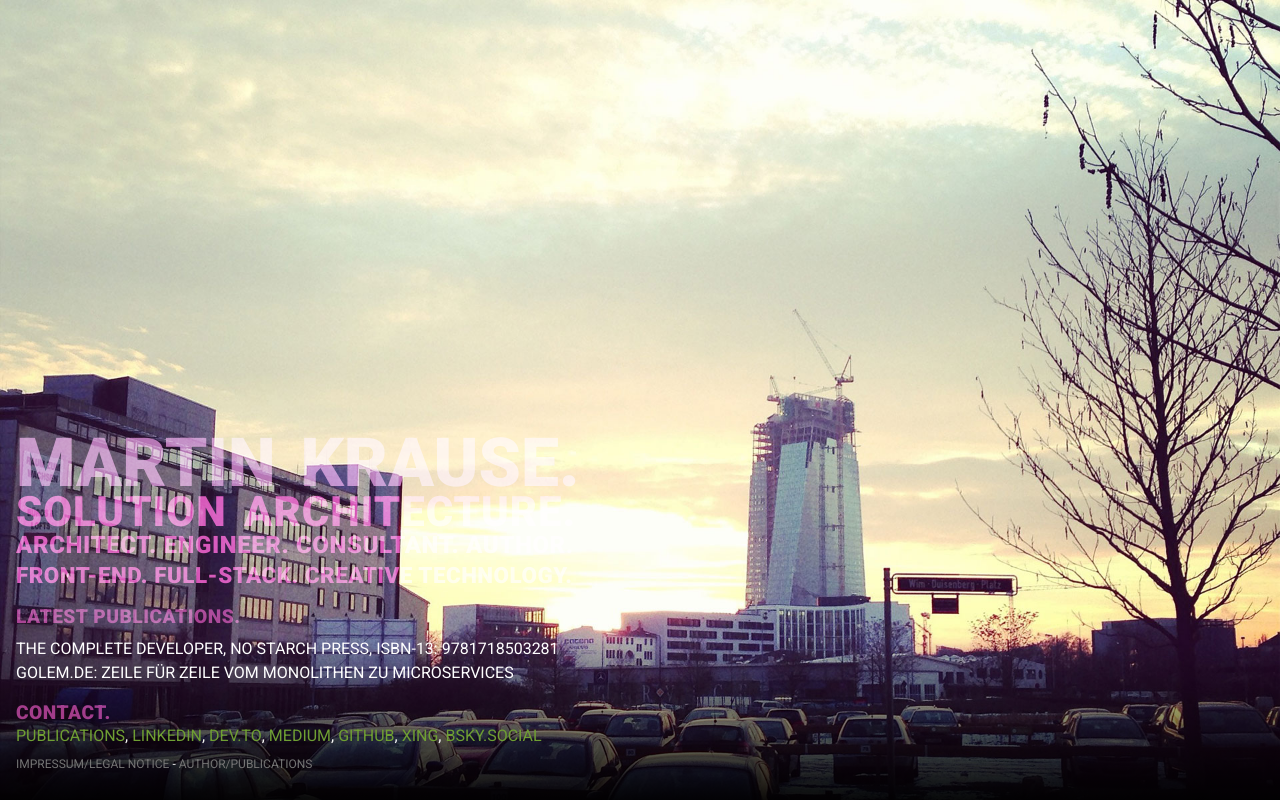
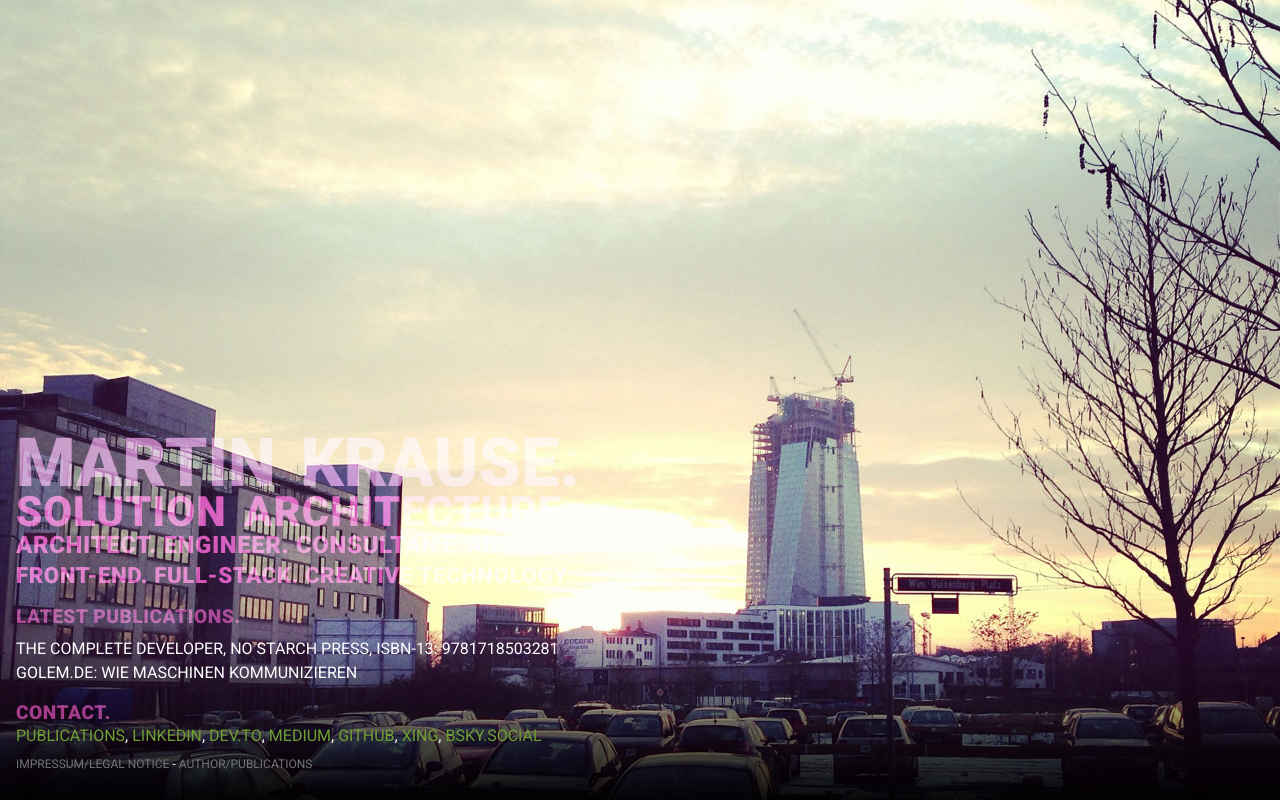
Before and after one commit to martinkr/martinkr.github.com, a website: page index.html in a window 1280 px wide. Drawn offline with Linux system fonts and the light colour scheme.

Commit message:
Update index.html

```diff
--- a/index.html
+++ b/index.html
@@ -70,10 +70,10 @@
               9781718503281</a>
           </li>
 
-          <li>
-           <a href="https://www.golem.de/news/softwarearchitektur-zeile-fuer-zeile-vom-monolithen-zu-microservices-2504-195415.html"
-              title="Golem.de: Zeile für Zeile vom Monolithen zu Microservices">
-              Golem.de: Zeile für Zeile vom Monolithen zu Microservices</a>
+                  <li>
+           <a href="https://www.golem.de/news/softwarearchitektur-wie-maschinen-kommunizieren-2508-198537.html"
+              title="Golem.de: Wie Maschinen kommunizieren">
+              Golem.de: Wie Maschinen kommunizieren</a>
           </li>
         </ul>
       </nav>
```
